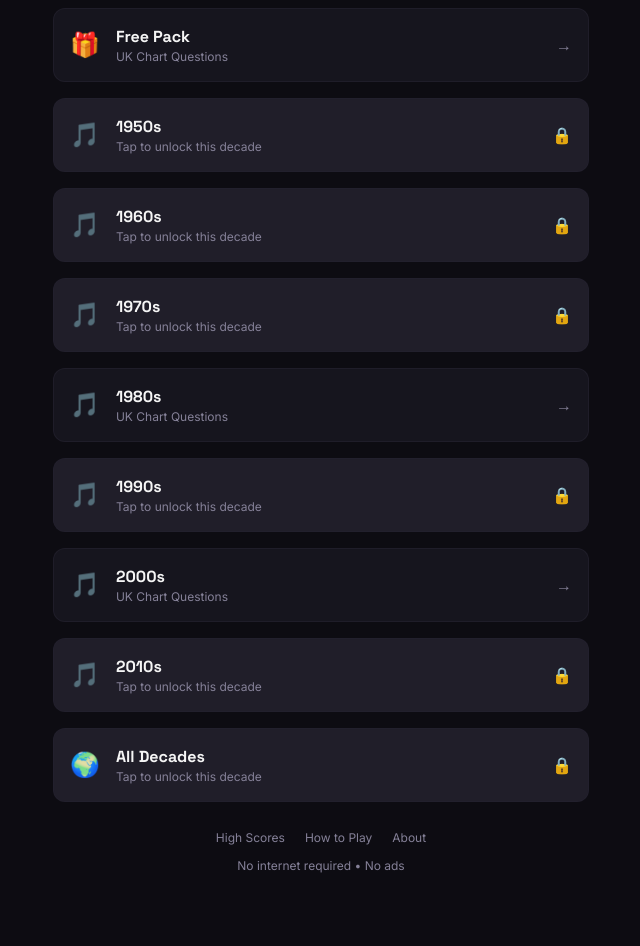
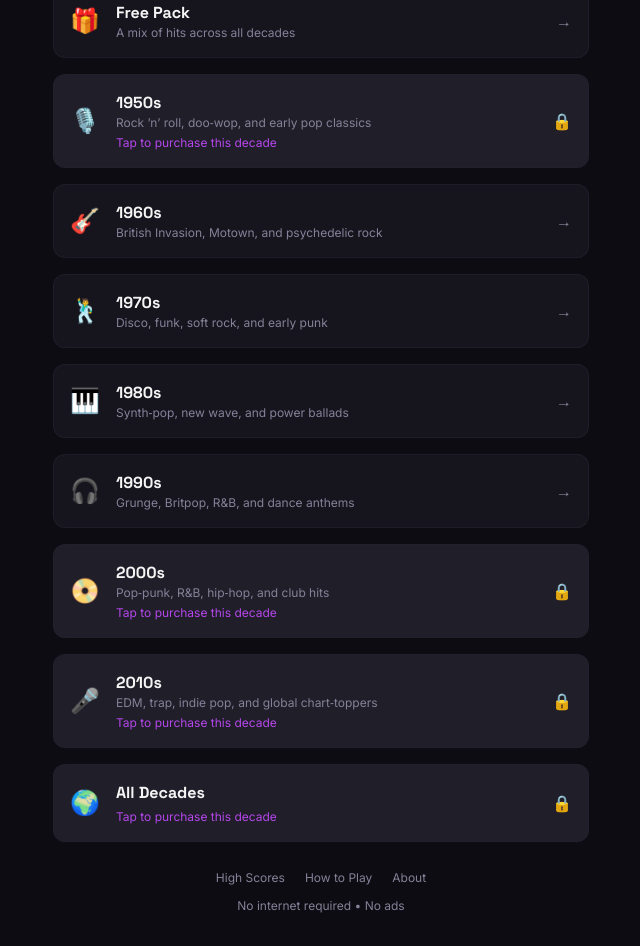
Before and after one commit to stevehunt70/Music_Quiz_Template, a React (Vite) app: page / in a window 1280 px wide. Shown: the part 240-1186 px from the top of the page, without its empty margins (319-959 px from the left). Before the commit the page ends 1146 px from the top, so only its background shows below. Built offline with nearby package versions, Linux system fonts and the light colour scheme.

Commit message:
New descriptions on home page

```diff
--- a/src/components/quiz/DecadeCard.jsx
+++ b/src/components/quiz/DecadeCard.jsx
@@ -6,7 +6,8 @@ export default function DecadeCard({
   emoji,
   locked = false,
   onSelect,
-  index
+  index,
+  description
 }) {
   return (
     <motion.button
@@ -31,24 +32,29 @@ export default function DecadeCard({
 
       <div className="flex-1">
         <p className="font-heading font-bold text-foreground">{label}</p>
+          {/* Always show the decade description */}
+          <p className="text-xs text-muted-foreground">
+            {description}
+          </p>
 
-        {locked ? (
-          <p className="text-xs text-muted-foreground">
-            Tap to unlock this decade
-          </p>
-        ) : (
-          <p className="text-xs text-muted-foreground">
-            UK Chart Questions
-          </p>
-        )}
+          {/* Only show purchase message when locked */}
+          {locked && (
+            <p className="text-xs text-primary mt-1">
+              Tap to purchase this decade
+            </p>
+          )}
       </div>
 
-      <div className={`
-        transition-colors
-        ${locked ? "text-muted-foreground" : "text-muted-foreground group-hover:text-primary"}
-      `}>
-        {locked ? "🔒" : "→"}
+
+      <div
+        className={`
+          transition-colors
+          ${locked ? "text-muted-foreground" : "text-muted-foreground group-hover:text-primary"}
+          `}
+        >
+          {locked ? "🔒" : "→"}
       </div>
+
     </motion.button>
   );
 }
--- a/src/lib/purchases.js
+++ b/src/lib/purchases.js
@@ -3,11 +3,11 @@
 export const entitlements = {
   //free_pack: { isActive: true },
   "1950s_pack": { isActive: false },
-  "1960s_pack": { isActive: false },
-  "1970s_pack": { isActive: false },
+  "1960s_pack": { isActive: true },
+  "1970s_pack": { isActive: true },
   "1980s_pack": { isActive: true },
-  "1990s_pack": { isActive: false },
-  "2000s_pack": { isActive: true },
+  "1990s_pack": { isActive: true },
+  "2000s_pack": { isActive: false },
   "2010s_pack": { isActive: false },
   "all_decades": { isActive: false }
 };
@@ -20,11 +20,17 @@ export function userHasPack(decade) {
 }
 
 // Check if user owns enough packs to unlock "All Decades"
-export function userHasAnyPaidPack() {
-  const owned = Object.keys(entitlements)
-    .filter((e) => entitlements[e].isActive && e !== "free_pack");
+export function userHasAllDecades() {
+  // If purchased directly
+  if (entitlements["all_decades"]?.isActive) return true;
 
-  return owned.length >= 5 || entitlements["all_decades"]?.isActive;
+  // Count purchased decade packs (excluding free)
+  const purchasedDecades = Object.keys(entitlements)
+    .filter((key) => key.endsWith("_pack") && key !== "free_pack")
+    .filter((key) => entitlements[key].isActive);
+
+  // Unlock automatically if 5 or more decades purchased
+  return purchasedDecades.length >= 5;
 }
 
 // Returns ALL decades the user owns (including free)
@@ -46,7 +52,7 @@ export function getDropdownDecades() {
   const owned = getOwnedDecades();
 
   // Add "all" only if user has enough packs
-  if (owned.length >= 5 || entitlements["all_decades"]?.isActive) {
+  if (userHasAllDecades()) {
     owned.push("all");
   }
 
--- a/src/pages/Home.jsx
+++ b/src/pages/Home.jsx
@@ -2,7 +2,7 @@ import { useNavigate } from "react-router-dom";
 import { useState, useEffect } from "react";
 import { motion } from 'framer-motion';
 import DecadeCard from "@/components/quiz/DecadeCard";
-import { userHasPack, userHasAnyPaidPack } from "@/lib/purchases";
+import { userHasPack, userHasAllDecades } from "@/lib/purchases";
 import logoFull from "../assets/vinyl_logo_invert.png";
 
 export default function Home() {
@@ -42,6 +42,46 @@ export default function Home() {
     "2010s"
   ];
 
+  const decadeMeta = {
+    free: {
+      emoji: "🎁",
+      description: "A mix of hits across all decades"
+    },
+    "1950s": {
+      emoji: "🎙️",
+      description: "Rock ’n’ roll, doo‑wop, and early pop classics"
+    },
+    "1960s": {
+      emoji: "🎸",
+      description: "British Invasion, Motown, and psychedelic rock"
+    },
+    "1970s": {
+      emoji: "🕺",
+      description: "Disco, funk, soft rock, and early punk"
+    },
+    "1980s": {
+      emoji: "🎹",
+      description: "Synth‑pop, new wave, and power ballads"
+    },
+    "1990s": {
+      emoji: "🎧",
+      description: "Grunge, Britpop, R&B, and dance anthems"
+    },
+    "2000s": {
+      emoji: "📀",
+      description: "Pop‑punk, R&B, hip‑hop, and club hits"
+    },
+    "2010s": {
+      emoji: "🎤",
+      description: "EDM, trap, indie pop, and global chart‑toppers"
+    },
+    all: {
+      emoji: "🌍",
+      description: "Every decade combined into one mega‑quiz"
+    }
+  };
+
+
   return (
     <div className="grid gap-4 px-5 py-8 max-w-xl mx-auto">
 
@@ -60,7 +100,7 @@ export default function Home() {
         </p>
       </div>
       {/* NEW: Toggle Switch */}
-        <div className="flex items-center justify-center gap-3 mt-6">
+        <div className="flex items-center justify-center gap-3">
           <span className="text-xs text-muted-foreground">
             Show Correct Answer When Wrong
           </span>
@@ -83,7 +123,8 @@ export default function Home() {
       <DecadeCard
         decade="free"
         label="Free Pack"
-        emoji="🎁"
+        emoji={decadeMeta.free.emoji}
+        description={decadeMeta.free.description}
         locked={false}
         onSelect={() =>
           navigate("/difficulty", { state: { decade: "free", showCorrectOnWrong } })
@@ -96,7 +137,8 @@ export default function Home() {
           key={d}
           decade={d}
           label={d}
-          emoji="🎵"
+          emoji={decadeMeta[d].emoji}
+          description={decadeMeta[d].description}
           locked={!userHasPack(d)}
           onSelect={() => {
             if (!userHasPack(d)) return alert(`Purchase ${d} pack`);
@@ -105,14 +147,15 @@ export default function Home() {
         />
       ))}
 
+
       {/* ALL DECADES */}
       <DecadeCard
         decade="all"
         label="All Decades"
         emoji="🌍"
-        locked={!userHasAnyPaidPack()}
+        locked={!userHasAllDecades()}
         onSelect={() => {
-          if (!userHasAnyPaidPack()) return alert("Purchase more packs");
+          if (!userHasAllDecades()) return alert("Purchase more packs");
           navigate("/difficulty", { state: { decade: "all", showCorrectOnWrong } });
         }}
       />
--- a/src/pages/HowToPlay.jsx
+++ b/src/pages/HowToPlay.jsx
@@ -3,7 +3,8 @@ import { useNavigate } from 'react-router-dom';
 import { ArrowLeft } from 'lucide-react';
 
 const steps = [
-  { emoji: '🎵', title: 'Choose a Decade', body: 'Pick a decade from the home screen — 1950s right through to the 2010s.' },
+  { emoji: '🎵', title: 'Choose a Decade', body: 'Pick a decade from the home screen — 1950s right through to the 2010s, or you can choose a mixture of all decades.' },
+  { emoji: '🎧', title: 'Number of Questions', body: 'The number of questions depends on the number of different chart entries for that decade.\n1950s - 1069\n1960s - 2833\n1970s - 3307\n1980s - 6155\n1990s - 10136\n2000s - 7759\n2010s - 4214' },
   { emoji: '🎯', title: 'Pick a Difficulty', body: 'Levels 1 through to 5, level 1 being the easiest. 1 - Questions from the Top 10, 2 - from the Top 20, 3 - Top 30 , 4 - Top 40 and 5 - Top 75.' },
   { emoji: '❓', title: 'Answer the Questions', body: 'You\'ll be shown a question about a UK chart hit. Tap the answer you think is correct.' },
   { emoji: '✅', title: 'Get Instant Feedback', body: 'Green means correct, red means wrong. You select from the home page whether you see the correct answer or not.' },
@@ -23,14 +24,14 @@ export default function HowToPlay() {
       >
         <button
           onClick={() => navigate('/')}
-          className="flex items-center gap-2 text-muted-foreground hover:text-foreground transition-colors text-sm mb-8"
+          className="flex items-center gap-2 text-muted-foreground hover:text-foreground transition-colors text-sm mb-4"
         >
           <ArrowLeft className="w-4 h-4" />
           Back
         </button>
 
         <h1 className="text-3xl font-heading font-bold tracking-tight mb-2">How to Play</h1>
-        <p className="text-muted-foreground text-sm mb-8">Everything you need to know to get started.</p>
+        <p className="text-muted-foreground text-sm mb-4">Everything you need to know to get started.</p>
 
         <div className="space-y-4">
           {steps.map((step, i) => (
@@ -44,7 +45,7 @@ export default function HowToPlay() {
               <span className="text-2xl mt-0.5">{step.emoji}</span>
               <div>
                 <p className="font-heading font-semibold text-foreground text-sm">{step.title}</p>
-                <p className="text-muted-foreground text-xs mt-0.5 leading-relaxed">{step.body}</p>
+                <p className="text-muted-foreground text-xs mt-0.5 leading-relaxed whitespace-pre-line">{step.body}</p>
               </div>
             </motion.div>
           ))}
--- a/src/pages/Quiz.jsx
+++ b/src/pages/Quiz.jsx
@@ -5,6 +5,8 @@ import QuizHeader from "@/components/quiz/QuizHeader";
 import AnswerButton from "@/components/quiz/AnswerButton";
 import { generateQuestion, buildMultipleChoice } from "@/lib/questionGenerator";
 import { shuffleArray } from "@/lib/shuffleArray";
+
+import { getOwnedDecades } from "@/lib/purchases";
 
 export default function Quiz() {
   const location = useLocation();
@@ -27,7 +29,7 @@ export default function Quiz() {
 
       // ALL DECADES MODE
       if (decade === "all") {
-        const packs = getPurchasedDecades(); // ["free","1970s","1980s"]
+        const packs = getOwnedDecades(); // ["free","1970s","1980s"]
         for (const p of packs) {
           const data = await import(`../data/songs${p}.json`);
           dataset = dataset.concat(data.default);
```
Also changed, not shown: src/pages/About.jsx (+14 -4 lines).
